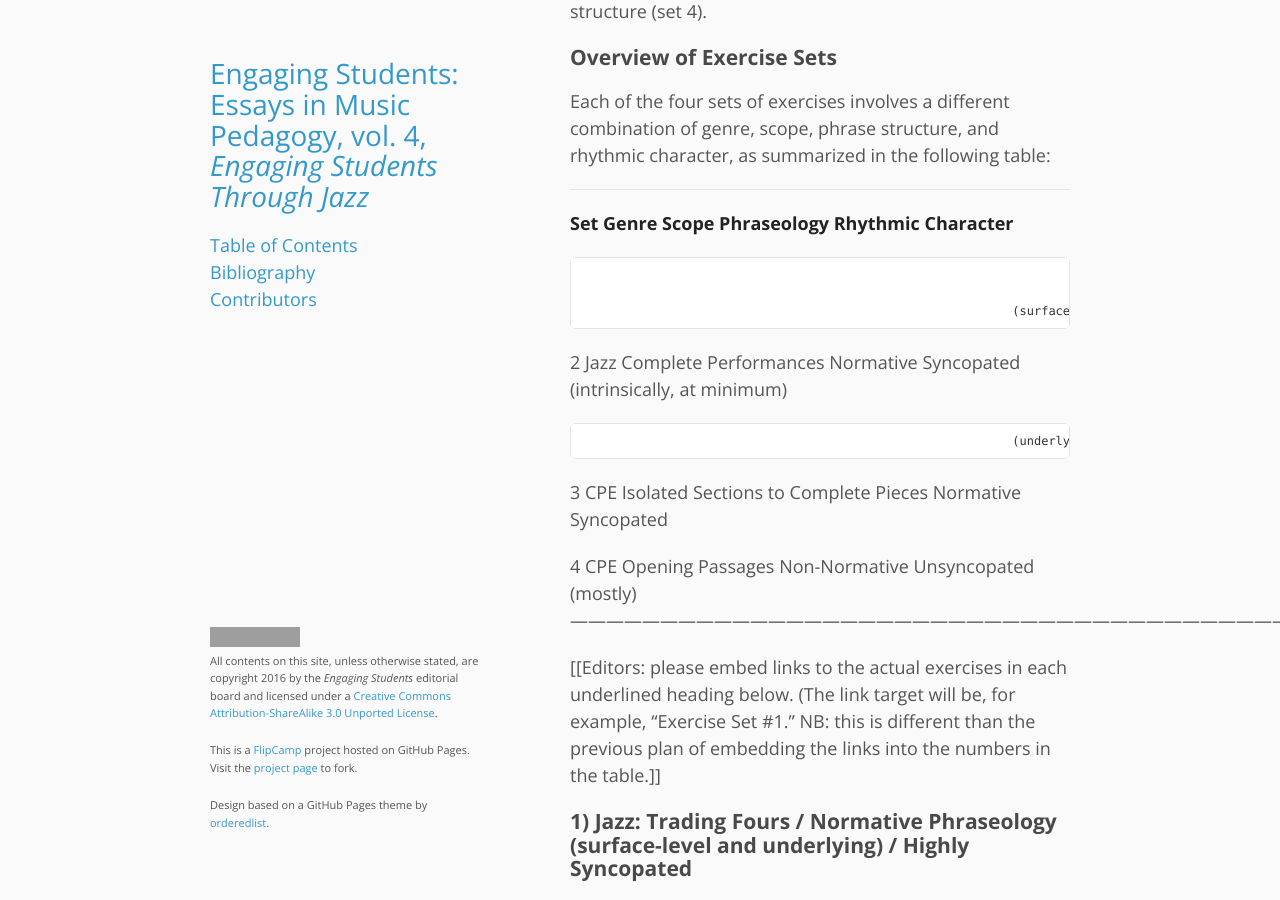
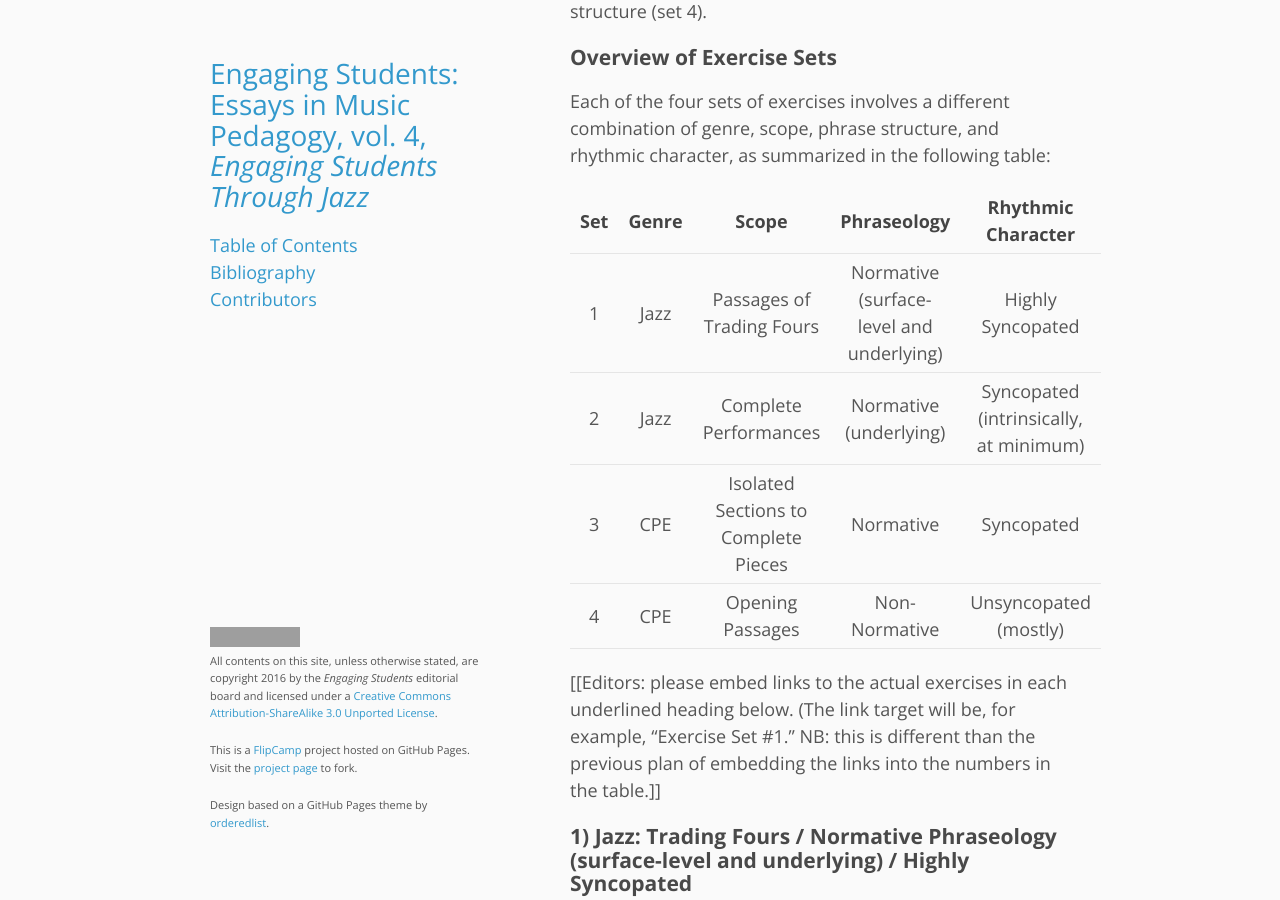
Before and after one commit to flipcamp/engagingstudents4, a Jekyll site: the page built from essays/pellegrin.md, in a window 1280 px wide and 900 px high, scrolled down 4037 px. Built offline with Jekyll 4.4.1, drawn with Linux system fonts in a browser that asks for light colours; grey boxes are pictures that could not be loaded.

Commit message:
pellegrin formatting start

```diff
--- a/essays/pellegrin.md
+++ b/essays/pellegrin.md
@@ -41,23 +41,12 @@ In the exercises that follow, students will conduct hypermetrically through four
 
 Each of the four sets of exercises involves a different combination of genre, scope, phrase structure, and rhythmic character, as summarized in the following table:
 
-  --------------------------------------------------------------------------------------------------------------------------------------
-  **Set**   **Genre**   **Scope**                              **Phraseology**                  **Rhythmic Character**
-
-                                                                                                (surface-level)
-  --------- ----------- -------------------------------------- -------------------------------- ----------------------------------------
-  1         Jazz        Passages of Trading Fours              Normative                        Highly Syncopated
-
-                                                               (surface-level and underlying)
-
-  2         Jazz        Complete Performances                  Normative                        Syncopated (intrinsically, at minimum)
-
-                                                               (underlying)
-
-  3         CPE         Isolated Sections to Complete Pieces   Normative                        Syncopated
-
-  4         CPE         Opening Passages                       Non-Normative                    Unsyncopated (mostly)
-  --------------------------------------------------------------------------------------------------------------------------------------
+| Set | Genre | Scope | Phraseology | Rhythmic Character |
+| :-: | :-: | :-: | :-: | :-: |
+| 1 | Jazz | Passages of Trading Fours | Normative (surface-level and underlying) | Highly Syncopated |
+| 2 | Jazz | Complete Performances | Normative (underlying) | Syncopated (intrinsically, at minimum) |
+| 3 | CPE | Isolated Sections to Complete Pieces | Normative | Syncopated |
+| 4 | CPE | Opening Passages | Non-Normative | Unsyncopated (mostly) |
 
 \[\[Editors: please embed links to the actual exercises in each underlined heading below. (The link target will be, for example, “Exercise Set \#1.” NB: this is different than the previous plan of embedding the links into the numbers in the table.\]\]
 
```
Also changed, not shown: essays/terefenko.md (+1 -1 lines), index.md (+1 -1 lines).
